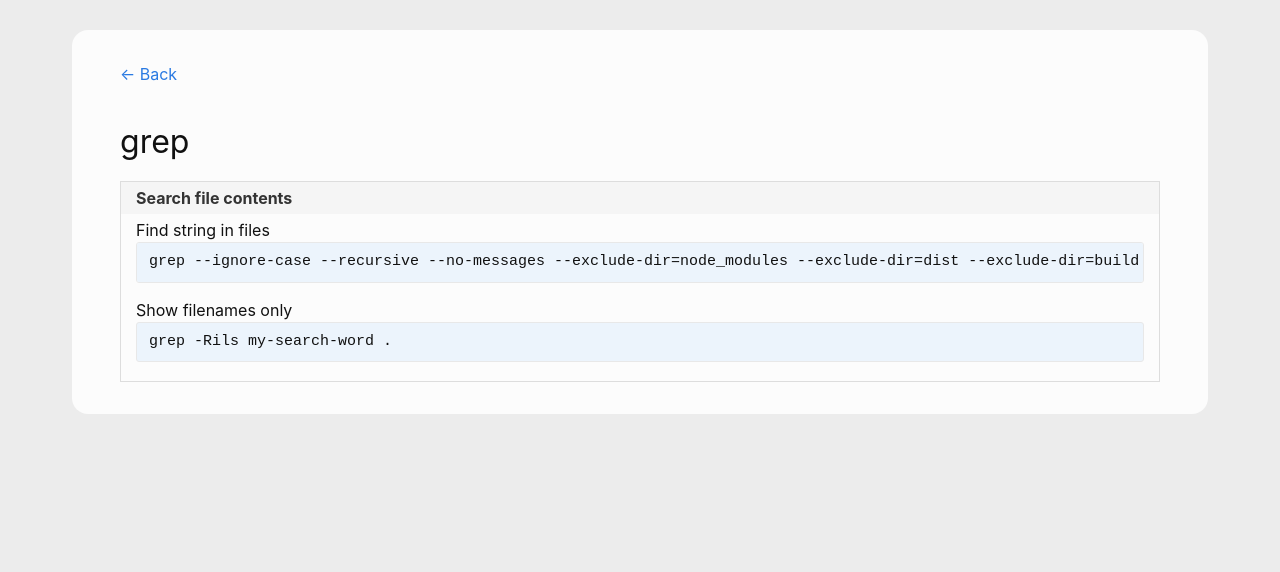
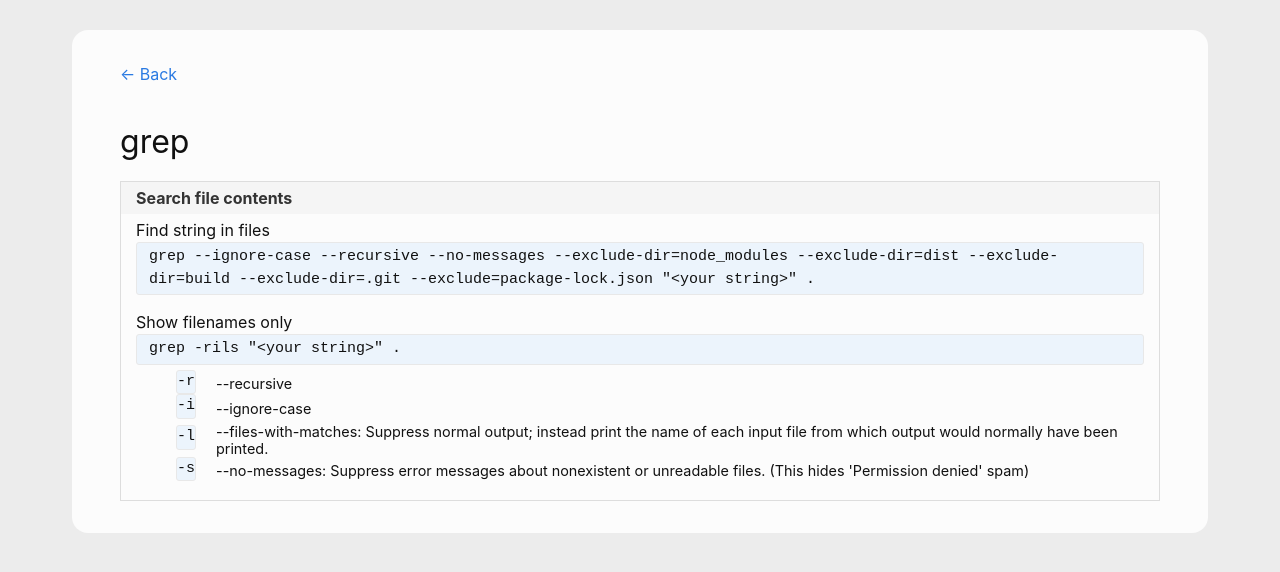
Before and after one commit to andreas-mausch/cheatsheets, a Jekyll site: the page built from _cheatsheets/grep.md, in a window 1280 px wide. Shown: the top 572 px of the page. Built offline with Jekyll 4.4.1, drawn with Linux system fonts in a browser that asks for light colours.

Commit message:
Allow commands to have detailed options

```diff
--- a/_cheatsheets/grep.md
+++ b/_cheatsheets/grep.md
@@ -4,6 +4,13 @@ tags: search
 section:
   - name: Search file contents
     commands:
-      Find string in files: grep --ignore-case --recursive --no-messages --exclude-dir=node_modules --exclude-dir=dist --exclude-dir=build --exclude-dir=.git --exclude=package-lock.json "<your string>" .
-      Show filenames only: grep -Rils my-search-word .
+      - title: Find string in files
+        command: grep --ignore-case --recursive --no-messages --exclude-dir=node_modules --exclude-dir=dist --exclude-dir=build --exclude-dir=.git --exclude=package-lock.json "<your string>" .
+      - title: Show filenames only
+        command: grep -rils "<your string>" .
+        options:
+          -r: --recursive
+          -i: --ignore-case
+          -l: "--files-with-matches: Suppress normal output; instead print the name of each input file from which output would normally have been printed."
+          -s: "--no-messages: Suppress error messages about nonexistent or unreadable files. (This hides 'Permission denied' spam)"
 ---
--- a/_layouts/cheatsheet.html
+++ b/_layouts/cheatsheet.html
@@ -18,9 +18,26 @@ layout: default
 
     <div class="section-body">
       {% for command in section.commands %}
-      <div>
-        <span>{{ command[0] }}</span>
+      <div class="command">
+        {% comment %} Check if the command is just a `key: value` pair or a whole object {% endcomment %}
+        {% if command[0] %}
+        <span class="command-title">{{ command[0] }}</span>
         <pre>{{ command[1] | escape }}</pre>
+        {% else %}
+        <span class="command-title">{{ command.title }}</span>
+        {% if command.description %}
+        <span class="command-description">{{ command.description }}</span>
+        {% endif %}
+        <pre>{{ command.command | escape }}</pre>
+        {% if command.options %}
+        <dl class="command-options">
+        {% for option in command.options %}
+        <dt><pre>{{ option[0] }}</pre></dt>
+        <dd>{{ option[1] }}</dd>
+        {% endfor %}
+        </dl>
+        {% endif %}
+        {% endif %}
       </div>
       {% endfor %}
 
--- a/_sass/_base.scss
+++ b/_sass/_base.scss
@@ -138,8 +138,9 @@ code {
 }
 
 pre {
-    padding: 8px 12px;
+    padding: 3px 12px;
     overflow-x: auto;
+    white-space: pre-wrap;
 
     > code {
         border: 0;
--- a/_sass/_cheatsheet.scss
+++ b/_sass/_cheatsheet.scss
@@ -91,3 +91,43 @@ kbd {
   border-color: #ccc #aaa #888 #bbb;
   border-radius: 5px;
 }
+
+pre {
+  margin-bottom: 5px;
+}
+
+div.command {
+  margin-bottom: 15px;
+}
+
+.command-description {
+  display: block;
+  font-size: 90%;
+  color: #666;
+}
+
+dl.command-options {
+  display: grid;
+  grid-template-columns: max-content auto;
+  margin-left: 40px;
+  margin-bottom: 0;
+  gap: 0px 20px;
+  font-size: 90%;
+  align-items: center;
+
+  pre {
+    padding: 0;
+    margin: 0;
+  }
+
+  dt {
+    grid-column-start: 1;
+  }
+
+  dd {
+    grid-column-start: 2;
+    display: inline-block;
+    line-height: normal;
+    margin-top: 4px;
+  }
+}
```
Also changed, not shown: README.md.
